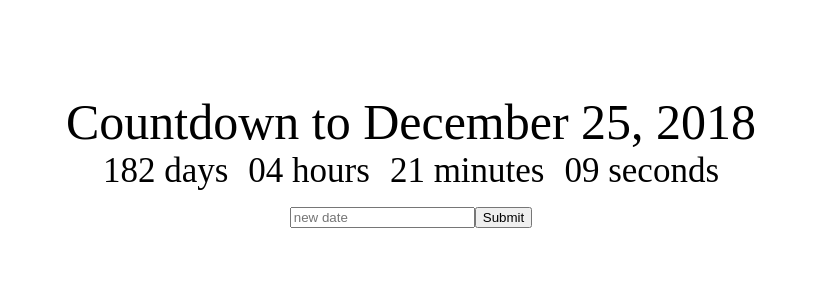
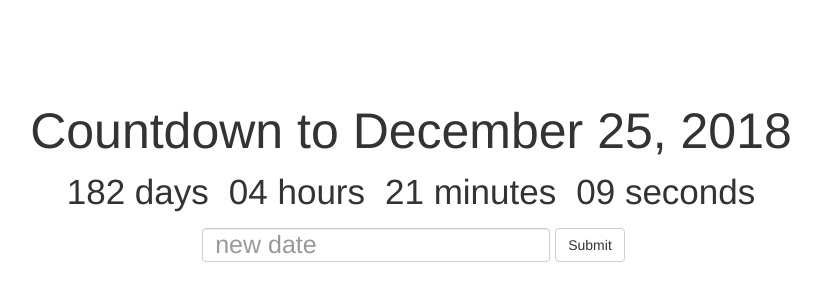
Before and after one commit to aindriu80/countdownchamp, a React (Create React App) app in the folder countdownchamp/: page / in a window 1280 px wide. Shown: the part 160-460 px from the top of the page, without its empty margins (229-1050 px from the left). Built offline with nearby package versions, Linux system fonts and the light colour scheme.

Commit message:
Styling with React Bootstrap

```diff
--- a/countdownchamp/package.json
+++ b/countdownchamp/package.json
@@ -4,6 +4,7 @@
   "private": true,
   "dependencies": {
     "react": "^16.4.1",
+    "react-bootstrap": "^0.32.1",
     "react-dom": "^16.4.1",
     "react-scripts": "1.1.4"
   },
--- a/countdownchamp/public/index.html
+++ b/countdownchamp/public/index.html
@@ -1,5 +1,6 @@
 <!DOCTYPE html>
 <html lang="en">
+
 <head>
   <meta charset="utf-8">
   <meta name="viewport" content="width=device-width, initial-scale=1, shrink-to-fit=no">
@@ -19,8 +20,14 @@
       work correctly both with client-side routing and a non-root public URL.
       Learn how to configure a non-root public URL by running `npm run build`.
     -->
+
+  <!-- Latest compiled and minified CSS -->
+  <link rel="stylesheet" href="https://maxcdn.bootstrapcdn.com/bootstrap/3.3.7/css/bootstrap.min.css" integrity="sha384-BVYiiSIFeK1dGmJRAkycuHAHRg32OmUcww7on3RYdg4Va+PmSTsz/K68vbdEjh4u"
+    crossorigin="anonymous">
+
   <title>React App</title>
 </head>
+
 <body>
   <noscript>
     You need to enable JavaScript to run this app.
@@ -37,4 +44,5 @@
       To create a production bundle, use `npm run build` or `yarn build`.
     -->
 </body>
+
 </html>
--- a/countdownchamp/src/App.css
+++ b/countdownchamp/src/App.css
@@ -27,3 +27,8 @@
 .Clock-seconds{
 
 }
+
+.Deadline-input {
+    font-size: 25px;
+    margin:5px;
+}
--- a/countdownchamp/src/App.jsx
+++ b/countdownchamp/src/App.jsx
@@ -1,6 +1,7 @@
 import React, { Component } from 'react';
 import Clock from './Clock';
 import './App.css';
+import { Form, FormControl, Button } from 'react-bootstrap';
 
 class App extends Component {
     constructor(props) {
@@ -25,15 +26,16 @@
                 <Clock
                     deadline={this.state.deadline}
                 />
-                <div>
-                    <input
+                <Form inline>
+                    <FormControl
+                        className="Deadline-input"
                         placeholder='new date'
                         onChange={event => this.setState({ newDeadLine: event.target.value })}
                     />
-                    <button onClick={() => this.changeDeadline()}>
+                    <Button onClick={() => this.changeDeadline()}>
                         Submit
-                    </button>
-                </div>
+                    </Button>
+                </Form>
 
             </div>
         )
```
Also changed, not shown: 1 other file (tests, documents, lock files or other folders). Lines whose indentation alone changed are shown as unchanged.
